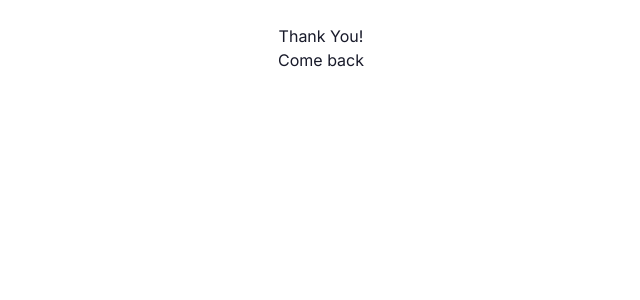
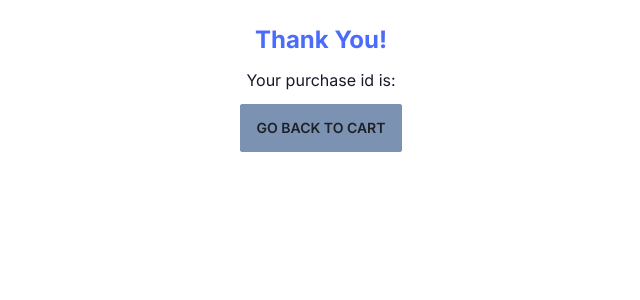
Before and after one commit to carlos-morais1507/paypal-assignment, a Next.js app: page /thanks in a window 1280 px wide. Shown: the top 300 px of the page, without its empty margins (319-959 px from the left). Built offline with nearby package versions, Linux system fonts and the light colour scheme.

Commit message:
:sparkles: feat: Thank You page now with Purchase ID

```diff
--- a/app/thanks/page.tsx
+++ b/app/thanks/page.tsx
@@ -1,13 +1,22 @@
+'use client'
+
 import Link from 'next/link'
-import React from 'react'
+import React, { useEffect, useState } from 'react'
 
-const page = () => {
+const Page = () => {
+  const [purchaseId, setPurchaseId] = useState<string | null>('')
+  useEffect(() => {
+    setPurchaseId(localStorage.getItem("purchaseId"))
+    console.log("purchaseId:", purchaseId);
+  }, []);
+
   return (
-    <main className="flex min-h-screen flex-col items-center p-6">
-      <h1>Thank You!</h1>
-      <Link href={'/'}>Come back</Link>
+    <main className="flex min-h-screen flex-col items-center p-6 gap-3">
+      <h1 className='text-2xl font-bold text-primary'>Thank You!</h1>
+      <p className='text-center'>Your purchase id is: <span className='font-bold'>{purchaseId}</span></p>
+      <Link href={'/'} className='btn btn-secondary'>Go back to cart</Link>
     </main>
   )
 }
 
-export default page
+export default Page;
--- a/components/PaypalWrapper.tsx
+++ b/components/PaypalWrapper.tsx
@@ -53,30 +53,8 @@ function PayPalPage() {
                     currency_code: "USD",
                     value: totalPrice,
                   },
-                  shipping: {
-                    type: "SHIPPING",
-                    name: {
-                      full_name: user?.firstName + " " + user?.lastName || "",
-                    },
-                    email_address: user?.email || "",
-                    address: {
-                      postal_code: user?.address.postalCode,
-                      country_code: user?.address.countryCode || "",
-                    },
-                  },
                 },
               ],
-              payer: {
-                address: {
-                  country_code: user?.address.countryCode || "",
-                },
-                name: {
-                  given_name: user?.firstName,
-                  surname: user?.lastName
-                },
-                email_address: user?.email || "",
-                birth_date: "15/07/2002"
-              }
             });
             return orderID;
           }}
@@ -84,7 +62,10 @@ function PayPalPage() {
             if (actions.order) {
               try {
                 const captureResult = await actions.order.capture();
-                router.push('/thanks');
+                const captureId = captureResult.id
+                localStorage.setItem("purchaseId", captureId)
+                console.log(localStorage.getItem("purchaseId"))
+                router.push('/thanks')
               } catch (error) {
                 console.error("Capture Error:", error);
                 alert("Payment could not be processed. Please try again later.");
--- a/components/ProductGroup.tsx
+++ b/components/ProductGroup.tsx
@@ -45,7 +45,7 @@ const ProductGroup = () => {
           />
         )
       })}
-      <button onClick={() => console.log('Teste')}>Teste</button>
+      <button onClick={() => console.log(localStorage.getItem("purchaseId"))}>Teste</button>
       </div>
       <h1 className='mt-2 text-lg'>Total: <span className='font-semibold'>${totalPrice.toFixed(2)}</span></h1>
     </div>
```
